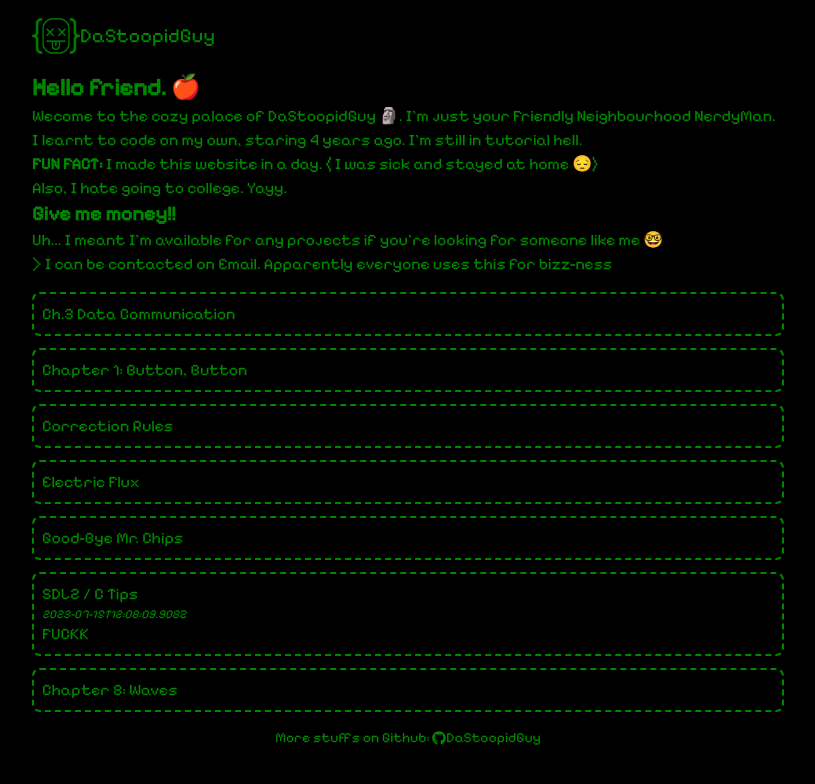
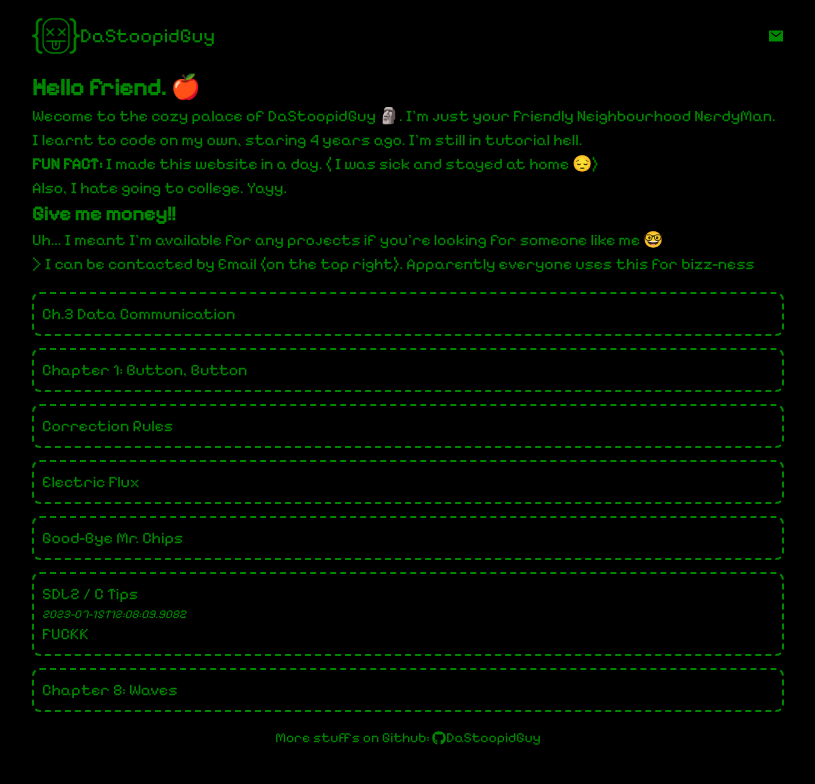
Before and after one commit to DaStoopidGuy/dastoopidblog-2.0, a Next.js app: page / in a window 1280 px wide. Shown: the top 784 px of the page, without its empty margins (232-1047 px from the left). Built offline with nearby package versions, Linux system fonts and the light colour scheme.

Commit message:
EmailLink component

```diff
--- a/src/app/page.jsx
+++ b/src/app/page.jsx
@@ -19,7 +19,7 @@ const HomePage = () => {
 
         <h2 className="text-xl font-bold">Give me money!!</h2>
         <p>Uh... I meant I'm available for any projects if you're looking for someone like me 🤓</p>
-        <p>&gt; I can be contacted on Email. Apparently everyone uses this for bizz-ness</p>
+        <p>&gt; I can be contacted by Email (on the top right). Apparently everyone uses this for bizz-ness</p>
 
         <div className="my-4 grid grid-cols-1 gap-3">
             {postPreviews}
--- /dev/null
+++ b/src/components/EmailLink.jsx
@@ -0,0 +1,9 @@
+import { IoMailSharp } from 'react-icons/io5';
+
+export default function EmailLink() {
+    return (
+        <a className="flex items-center" href="mailto:dastoopidguy@protonmail.com?subject=Mail from DaStoopidGuy.com">
+            <IoMailSharp />
+        </a >
+    );
+}
--- a/src/components/NavBar.jsx
+++ b/src/components/NavBar.jsx
@@ -1,6 +1,7 @@
 import Image from "next/image";
 import Link from "next/link";
 import logo from "@/public/logo.png";
+import EmailLink from "./EmailLink";
 
 export default function Navbar() {
     return (
@@ -9,6 +10,7 @@ export default function Navbar() {
                 <Image src={logo} alt="logo" className="w-auto h-12" />
                 DaStoopidGuy
             </Link>
+            <EmailLink />
         </nav>
     );
 }
```
